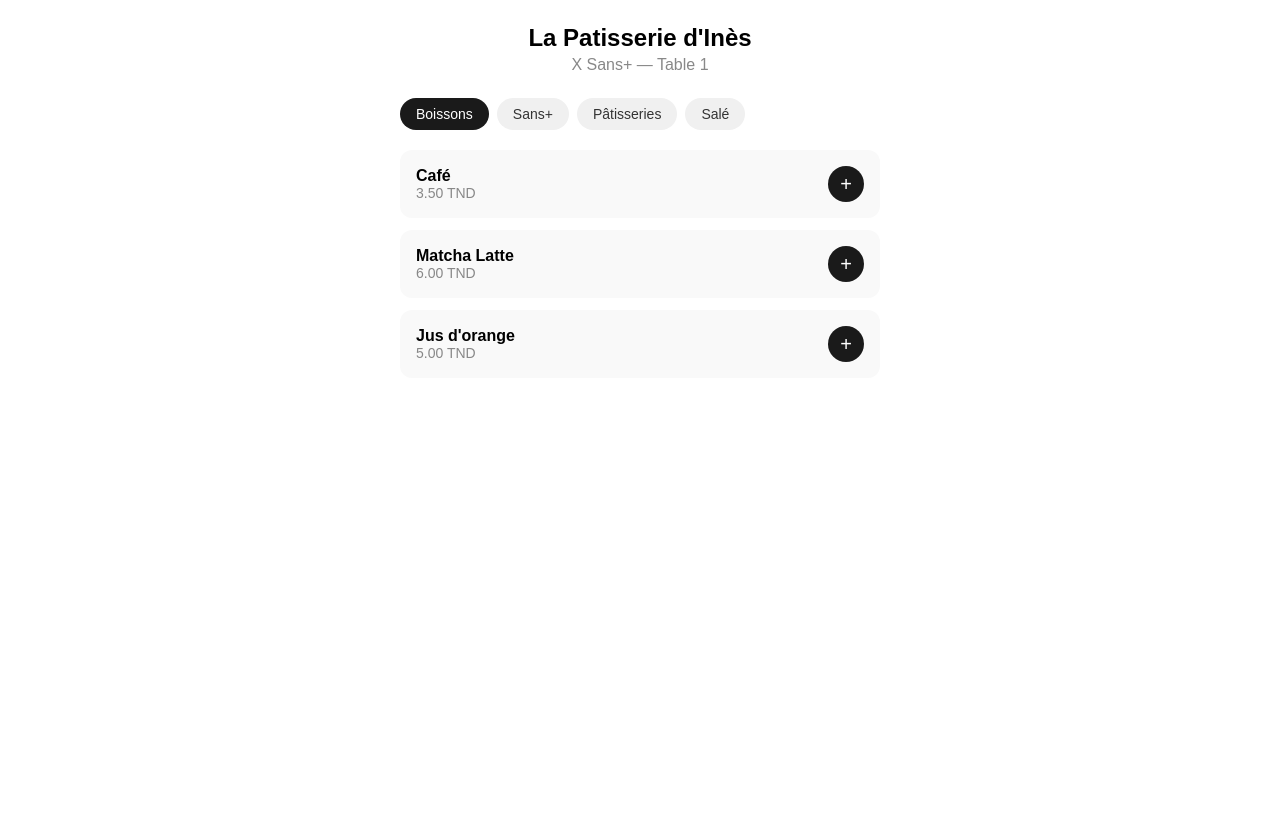
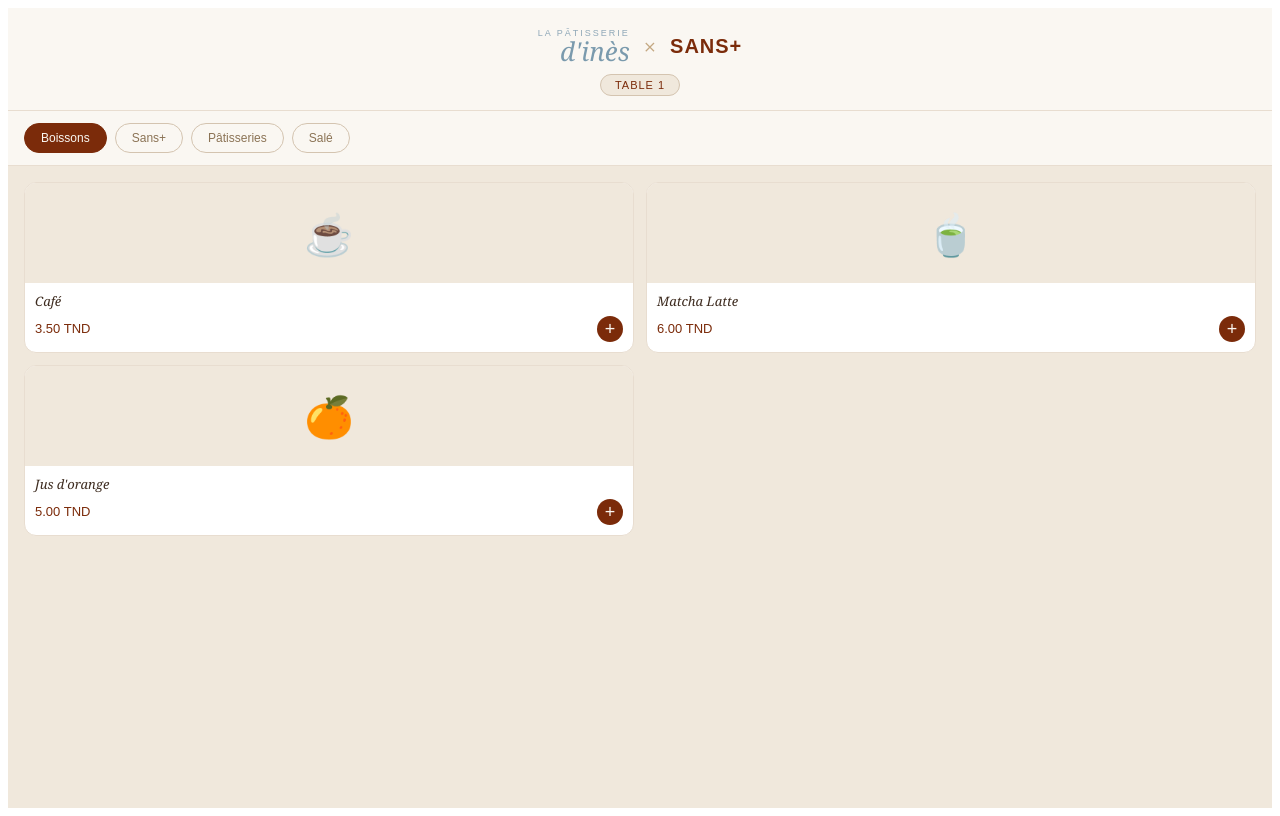
Before and after one commit to Neil-Khemakhem/qresto, a React (Create React App) app: page / in a window 1280 px wide. Built offline with nearby package versions, Linux system fonts and the light colour scheme.

Commit message:
design complet + page panier

```diff
--- a/src/App.js
+++ b/src/App.js
@@ -2,26 +2,37 @@ import React, { useState } from 'react';
 import { db } from './firebase';
 import { collection, addDoc, serverTimestamp } from 'firebase/firestore';
 
+const BRUN = '#7B2B0A';
+const CREME = '#FAF7F2';
+const CREME2 = '#F0E8DC';
+const BLEU = '#7A9AAD';
+const BLEU_LIGHT = '#8FA8B8';
+const BORDER = '#E8DDD0';
+const BRUN_LIGHT = '#D4C4B0';
+
 const menu = [
-  { id: 1, categorie: "Boissons", nom: "Café", prix: 3.5 },
-  { id: 2, categorie: "Boissons", nom: "Matcha Latte", prix: 6.0 },
-  { id: 3, categorie: "Boissons", nom: "Jus d'orange", prix: 5.0 },
-  { id: 4, categorie: "Sans+", nom: "Mousse au chocolat", prix: 7.0 },
-  { id: 5, categorie: "Sans+", nom: "Barre protéinée", prix: 5.5 },
-  { id: 6, categorie: "Pâtisseries", nom: "Éclair chocolat", prix: 4.5 },
-  { id: 7, categorie: "Pâtisseries", nom: "Tarte citron", prix: 5.0 },
-  { id: 8, categorie: "Salé", nom: "Avocado toast", prix: 9.0 },
-  { id: 9, categorie: "Salé", nom: "Sandwich thon", prix: 7.5 },
+  { id: 1, categorie: "Boissons", nom: "Café", prix: 3.5, emoji: "☕" },
+  { id: 2, categorie: "Boissons", nom: "Matcha Latte", prix: 6.0, emoji: "🍵" },
+  { id: 3, categorie: "Boissons", nom: "Jus d'orange", prix: 5.0, emoji: "🍊" },
+  { id: 4, categorie: "Sans+", nom: "Mousse au chocolat", prix: 7.0, emoji: "🍫" },
+  { id: 5, categorie: "Sans+", nom: "Barre protéinée", prix: 5.5, emoji: "💪" },
+  { id: 6, categorie: "Pâtisseries", nom: "Éclair chocolat", prix: 4.5, emoji: "🍮" },
+  { id: 7, categorie: "Pâtisseries", nom: "Tarte citron", prix: 5.0, emoji: "🍋" },
+  { id: 8, categorie: "Salé", nom: "Avocado toast", prix: 9.0, emoji: "🥑" },
+  { id: 9, categorie: "Salé", nom: "Sandwich thon", prix: 7.5, emoji: "🥪" },
 ];
 
 function App() {
   const [panier, setPanier] = useState([]);
   const [categorieActive, setCategorieActive] = useState("Boissons");
+  const [vue, setVue] = useState('menu');
   const [commande, setCommande] = useState(null);
+  const tableNumero = 1;
 
-  const tableNumero = 1;
   const categories = [...new Set(menu.map(p => p.categorie))];
   const produitsFiltres = menu.filter(p => p.categorie === categorieActive);
+  const total = panier.reduce((acc, p) => acc + p.prix * p.quantite, 0);
+  const nbArticles = panier.reduce((acc, p) => acc + p.quantite, 0);
 
   const ajouterAuPanier = (produit) => {
     const existe = panier.find(p => p.id === produit.id);
@@ -32,7 +43,18 @@ function App() {
     }
   };
 
-  const total = panier.reduce((acc, p) => acc + p.prix * p.quantite, 0);
+  const diminuer = (id) => {
+    const item = panier.find(p => p.id === id);
+    if (item.quantite === 1) {
+      setPanier(panier.filter(p => p.id !== id));
+    } else {
+      setPanier(panier.map(p => p.id === id ? { ...p, quantite: p.quantite - 1 } : p));
+    }
+  };
+
+  const supprimer = (id) => {
+    setPanier(panier.filter(p => p.id !== id));
+  };
 
   const envoyerCommande = async () => {
     if (panier.length === 0) return;
@@ -46,72 +68,177 @@ function App() {
       });
       setCommande('envoyee');
       setPanier([]);
+      setVue('menu');
     } catch (e) {
       setCommande('erreur');
     }
   };
 
+  const Header = () => (
+    <div style={{ background: CREME, borderBottom: `0.5px solid ${BORDER}`, padding: '20px 16px 14px', textAlign: 'center', position: 'relative' }}>
+      <div style={{ display: 'flex', alignItems: 'center', justifyContent: 'center', gap: 10 }}>
+        <div style={{ textAlign: 'right' }}>
+          <div style={{ fontSize: 9, letterSpacing: 2, color: BLEU_LIGHT, textTransform: 'uppercase', fontFamily: 'sans-serif' }}>LA PÂTISSERIE</div>
+          <div style={{ fontSize: 26, color: BLEU, fontStyle: 'italic', lineHeight: 1, fontFamily: 'Georgia, serif' }}>d'inès</div>
+        </div>
+        <div style={{ fontSize: 22, color: '#C4A882', fontStyle: 'italic', margin: '0 4px', fontFamily: 'Georgia, serif' }}>×</div>
+        <div style={{ textAlign: 'left' }}>
+          <div style={{ fontSize: 20, color: BRUN, fontWeight: 700, fontFamily: 'sans-serif', letterSpacing: 1, lineHeight: 1.4 }}>SANS+</div>
+        </div>
+      </div>
+      <div style={{ display: 'inline-block', background: CREME2, color: BRUN, fontSize: 11, padding: '4px 14px', borderRadius: 20, marginTop: 10, fontFamily: 'sans-serif', letterSpacing: 1, border: `0.5px solid ${BRUN_LIGHT}` }}>
+        TABLE {tableNumero}
+      </div>
+      {nbArticles > 0 && (
+        <button onClick={() => setVue('panier')}
+          style={{ position: 'absolute', right: 16, top: '50%', transform: 'translateY(-50%)', background: BRUN, color: CREME, border: 'none', borderRadius: 20, padding: '6px 12px', fontFamily: 'sans-serif', fontSize: 12, cursor: 'pointer', display: 'flex', alignItems: 'center', gap: 4 }}>
+          🛒 {nbArticles}
+        </button>
+      )}
+    </div>
+  );
+
   if (commande === 'envoyee') {
     return (
-      <div style={{ maxWidth: 480, margin: '0 auto', fontFamily: 'sans-serif', padding: 32, textAlign: 'center' }}>
-        <div style={{ fontSize: 64 }}>✅</div>
-        <h2>Commande envoyée !</h2>
-        <p style={{ color: '#888' }}>Votre commande est en cours de préparation.</p>
-        <p style={{ color: '#888' }}>Table {tableNumero}</p>
+      <div style={{ minHeight: '100vh', background: CREME2, display: 'flex', alignItems: 'center', justifyContent: 'center', fontFamily: 'Georgia, serif' }}>
+        <div style={{ textAlign: 'center', padding: 32 }}>
+          <div style={{ fontSize: 64, marginBottom: 16 }}>✅</div>
+          <h2 style={{ color: BRUN, fontStyle: 'italic', marginBottom: 8 }}>Commande envoyée !</h2>
+          <p style={{ color: '#8B7355', fontFamily: 'sans-serif', fontSize: 14 }}>Votre commande est en cours de préparation.</p>
+          <p style={{ color: '#8B7355', fontFamily: 'sans-serif', fontSize: 14 }}>Table {tableNumero}</p>
           <button onClick={() => setCommande(null)}
-          style={{ marginTop: 24, padding: '12px 24px', borderRadius: 20, border: 'none', background: '#1a1a1a', color: '#fff', cursor: 'pointer' }}>
+            style={{ marginTop: 24, padding: '12px 28px', borderRadius: 30, border: 'none', background: BRUN, color: CREME, cursor: 'pointer', fontFamily: 'sans-serif', fontSize: 14 }}>
             Commander autre chose
           </button>
+        </div>
+      </div>
+    );
+  }
+
+  if (vue === 'panier') {
+    return (
+      <div style={{ minHeight: '100vh', background: CREME2, fontFamily: 'Georgia, serif' }}>
+        <Header />
+        <div style={{ padding: 16 }}>
+          <div style={{ display: 'flex', alignItems: 'center', gap: 10, marginBottom: 20 }}>
+            <button onClick={() => setVue('menu')}
+              style={{ background: 'none', border: `0.5px solid ${BRUN_LIGHT}`, borderRadius: 20, padding: '6px 14px', color: BRUN, fontFamily: 'sans-serif', fontSize: 12, cursor: 'pointer' }}>
+              ← Continuer à commander
+            </button>
+          </div>
+
+          <h2 style={{ color: BRUN, fontStyle: 'italic', fontSize: 20, marginBottom: 16 }}>Mon panier</h2>
+
+          {panier.length === 0 ? (
+            <div style={{ textAlign: 'center', padding: 40, color: '#8B7355', fontFamily: 'sans-serif', fontSize: 14 }}>
+              Votre panier est vide
+            </div>
+          ) : (
+            <>
+              <div style={{ display: 'flex', flexDirection: 'column', gap: 10, marginBottom: 20 }}>
+                {panier.map(item => (
+                  <div key={item.id} style={{ background: '#FFF', borderRadius: 12, padding: 14, border: `0.5px solid ${BORDER}`, display: 'flex', alignItems: 'center', gap: 12 }}>
+                    <div style={{ fontSize: 28 }}>{item.emoji}</div>
+                    <div style={{ flex: 1 }}>
+                      <div style={{ fontSize: 14, color: '#3D2B1F', fontStyle: 'italic' }}>{item.nom}</div>
+                      <div style={{ fontSize: 13, color: BRUN, fontFamily: 'sans-serif', marginTop: 2 }}>{(item.prix * item.quantite).toFixed(2)} TND</div>
+                    </div>
+                    <div style={{ display: 'flex', alignItems: 'center', gap: 8 }}>
+                      <button onClick={() => diminuer(item.id)}
+                        style={{ width: 28, height: 28, borderRadius: '50%', border: `0.5px solid ${BRUN_LIGHT}`, background: CREME, color: BRUN, fontFamily: 'sans-serif', fontSize: 16, cursor: 'pointer', display: 'flex', alignItems: 'center', justifyContent: 'center' }}>
+                        −
+                      </button>
+                      <span style={{ fontFamily: 'sans-serif', fontSize: 14, color: '#3D2B1F', minWidth: 16, textAlign: 'center' }}>{item.quantite}</span>
+                      <button onClick={() => ajouterAuPanier(item)}
+                        style={{ width: 28, height: 28, borderRadius: '50%', border: 'none', background: BRUN, color: CREME, fontFamily: 'sans-serif', fontSize: 16, cursor: 'pointer', display: 'flex', alignItems: 'center', justifyContent: 'center' }}>
+                        +
+                      </button>
+                    </div>
+                    <button onClick={() => supprimer(item.id)}
+                      style={{ background: 'none', border: 'none', color: '#C4A882', fontSize: 18, cursor: 'pointer', padding: '0 4px' }}>
+                      ✕
+                    </button>
+                  </div>
+                ))}
+              </div>
+
+              <div style={{ background: '#FFF', borderRadius: 12, padding: 16, border: `0.5px solid ${BORDER}`, marginBottom: 16 }}>
+                <div style={{ display: 'flex', justifyContent: 'space-between', fontFamily: 'sans-serif', fontSize: 14, color: '#8B7355', marginBottom: 8 }}>
+                  <span>{nbArticles} article{nbArticles > 1 ? 's' : ''}</span>
+                  <span>{total.toFixed(2)} TND</span>
+                </div>
+                <div style={{ display: 'flex', justifyContent: 'space-between', fontFamily: 'sans-serif', fontSize: 16, color: BRUN, fontWeight: 600, borderTop: `0.5px solid ${BORDER}`, paddingTop: 8 }}>
+                  <span>Total</span>
+                  <span>{total.toFixed(2)} TND</span>
+                </div>
+              </div>
+
+              <button onClick={envoyerCommande}
+                style={{ width: '100%', padding: '16px', borderRadius: 30, border: 'none', background: BRUN, color: CREME, cursor: 'pointer', fontFamily: 'sans-serif', fontSize: 15, fontWeight: 500 }}>
+                Confirmer la commande →
+              </button>
+            </>
+          )}
+        </div>
       </div>
     );
   }
 
   return (
-    <div style={{ maxWidth: 480, margin: '0 auto', fontFamily: 'sans-serif', padding: 16, paddingBottom: 100 }}>
-
-      <div style={{ textAlign: 'center', marginBottom: 24 }}>
-        <h1 style={{ fontSize: 24, margin: 0 }}>La Patisserie d'Inès</h1>
-        <p style={{ color: '#888', margin: 4 }}>X Sans+ — Table {tableNumero}</p>
-      </div>
-
-      <div style={{ display: 'flex', gap: 8, overflowX: 'auto', marginBottom: 20 }}>
+    <div style={{ minHeight: '100vh', background: CREME2, fontFamily: 'Georgia, serif' }}>
+      <Header />
+      <div style={{ display: 'flex', gap: 8, padding: '12px 16px', overflowX: 'auto', background: CREME, borderBottom: `0.5px solid ${BORDER}` }}>
         {categories.map(cat => (
           <button key={cat} onClick={() => setCategorieActive(cat)}
             style={{
-              padding: '8px 16px', borderRadius: 20, border: 'none',
-              background: categorieActive === cat ? '#1a1a1a' : '#f0f0f0',
-              color: categorieActive === cat ? '#fff' : '#333',
-              cursor: 'pointer', whiteSpace: 'nowrap', fontSize: 14
+              padding: '7px 16px', borderRadius: 20, border: `0.5px solid ${categorieActive === cat ? BRUN : BRUN_LIGHT}`,
+              background: categorieActive === cat ? BRUN : CREME,
+              color: categorieActive === cat ? CREME : '#8B7355',
+              cursor: 'pointer', whiteSpace: 'nowrap', fontSize: 12, fontFamily: 'sans-serif'
             }}>{cat}</button>
         ))}
       </div>
 
-      <div style={{ display: 'flex', flexDirection: 'column', gap: 12 }}>
-        {produitsFiltres.map(produit => (
-          <div key={produit.id} style={{
-            display: 'flex', justifyContent: 'space-between', alignItems: 'center',
-            padding: 16, background: '#f9f9f9', borderRadius: 12
-          }}>
-            <div>
-              <div style={{ fontWeight: 600 }}>{produit.nom}</div>
-              <div style={{ color: '#888', fontSize: 14 }}>{produit.prix.toFixed(2)} TND</div>
+      <div style={{ display: 'grid', gridTemplateColumns: 'repeat(2, minmax(0, 1fr))', gap: 12, padding: 16, paddingBottom: 30 }}>
+        {produitsFiltres.map(produit => {
+          const qte = panier.find(p => p.id === produit.id)?.quantite || 0;
+          return (
+            <div key={produit.id} style={{ background: '#FFF', borderRadius: 12, overflow: 'hidden', border: `0.5px solid ${qte > 0 ? BRUN : BORDER}` }}>
+              <div style={{ width: '100%', height: 100, background: CREME2, display: 'flex', alignItems: 'center', justifyContent: 'center', fontSize: 40, position: 'relative' }}>
+                {produit.emoji}
+                {qte > 0 && (
+                  <div style={{ position: 'absolute', top: 8, right: 8, background: BRUN, color: CREME, borderRadius: '50%', width: 20, height: 20, fontSize: 11, fontFamily: 'sans-serif', display: 'flex', alignItems: 'center', justifyContent: 'center' }}>
+                    {qte}
                   </div>
+                )}
+              </div>
+              <div style={{ padding: 10 }}>
+                <div style={{ fontSize: 13, color: '#3D2B1F', fontStyle: 'italic', lineHeight: 1.3, marginBottom: 6 }}>{produit.nom}</div>
+                <div style={{ display: 'flex', justifyContent: 'space-between', alignItems: 'center' }}>
+                  <div style={{ fontSize: 13, color: BRUN, fontFamily: 'sans-serif' }}>{produit.prix.toFixed(2)} TND</div>
                   <button onClick={() => ajouterAuPanier(produit)}
-              style={{ width: 36, height: 36, borderRadius: '50%', border: 'none', background: '#1a1a1a', color: '#fff', fontSize: 20, cursor: 'pointer' }}>
+                    style={{ width: 26, height: 26, borderRadius: '50%', background: BRUN, color: CREME, border: 'none', fontSize: 18, cursor: 'pointer', display: 'flex', alignItems: 'center', justifyContent: 'center', fontFamily: 'sans-serif', lineHeight: 1 }}>
                     +
                   </button>
                 </div>
-        ))}
+              </div>
+            </div>
+          );
+        })}
       </div>
 
       {panier.length > 0 && (
-        <div onClick={envoyerCommande}
+        <div onClick={() => setVue('panier')}
           style={{
             position: 'fixed', bottom: 16, left: '50%', transform: 'translateX(-50%)',
-            background: '#1a1a1a', color: '#fff', padding: '14px 28px',
-            borderRadius: 30, cursor: 'pointer', fontSize: 16, whiteSpace: 'nowrap'
+            background: BRUN, color: CREME, padding: '14px 28px',
+            borderRadius: 30, cursor: 'pointer', fontSize: 14,
+            whiteSpace: 'nowrap', fontFamily: 'sans-serif',
+            display: 'flex', gap: 16, alignItems: 'center'
           }}>
-          🛒 Commander — {total.toFixed(2)} TND
+          <span>🛒 {nbArticles} article{nbArticles > 1 ? 's' : ''}</span>
+          <span style={{ opacity: 0.6 }}>|</span>
+          <span>{total.toFixed(2)} TND →</span>
         </div>
       )}
     </div>
```
Lines whose indentation alone changed are shown as unchanged.
